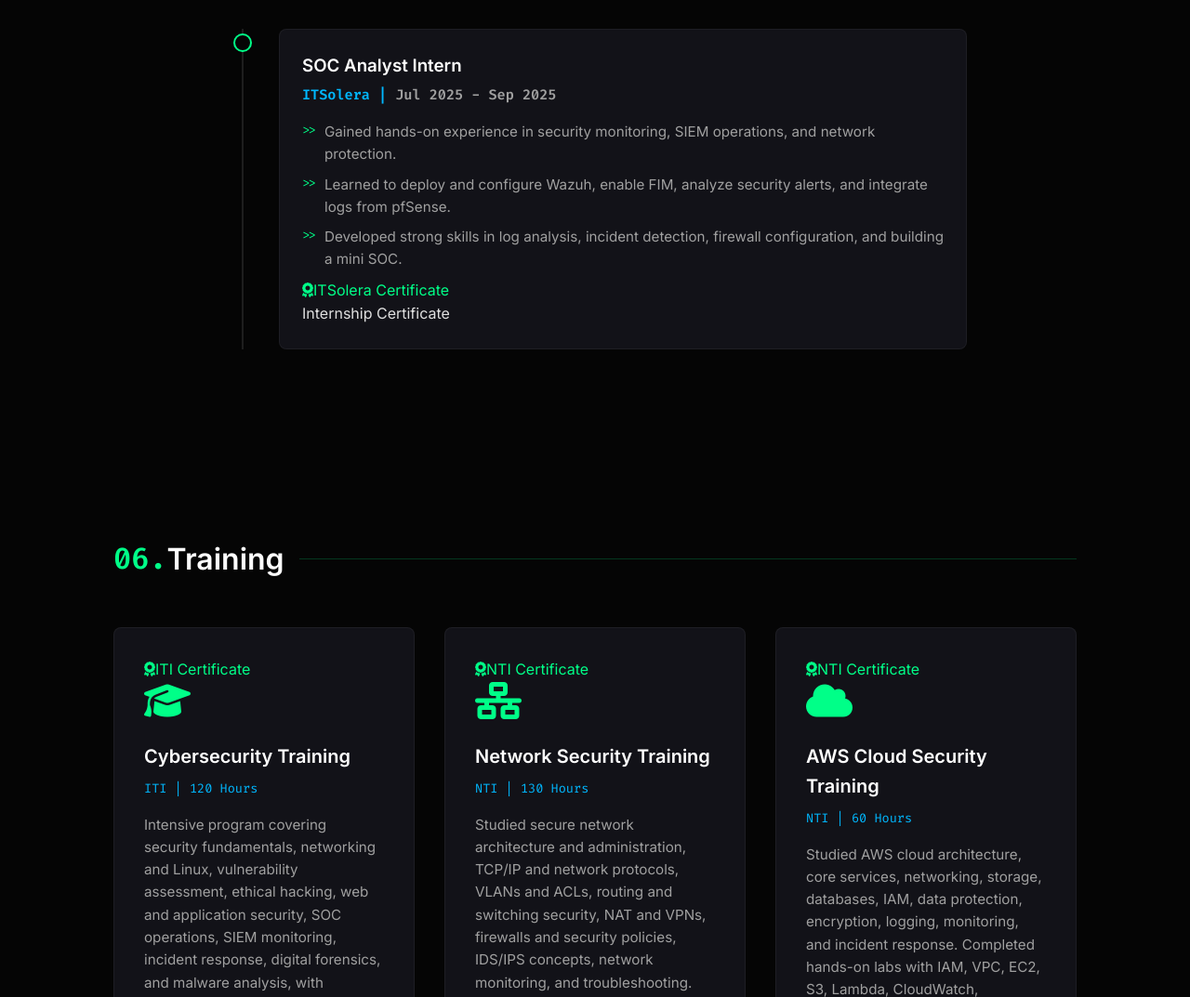
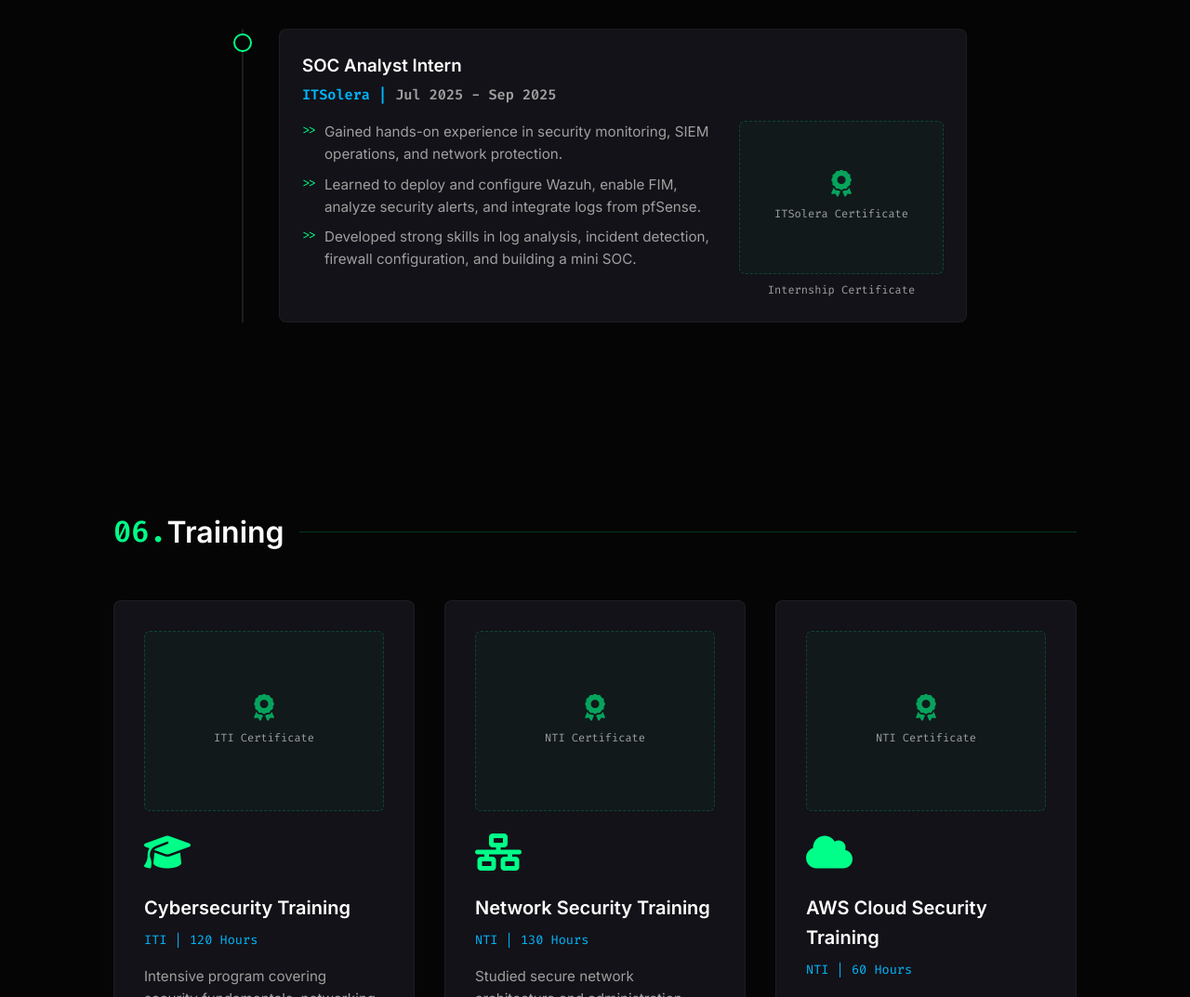
Before and after one commit to MedoRashadfci/MedoRashad, a plain HTML site: page index.html in a window 1280 px wide. Shown: the part 4960-6033 px from the top of the page at 93% size. Drawn offline with Linux system fonts and the light colour scheme.

Commit message:
Update style.css

```diff
--- a/css/style.css
+++ b/css/style.css
@@ -926,3 +926,124 @@ footer {
         font-size: 0.8rem;
     }
 }
+
+/* Certificate image thumbnails (experience + training) */
+.cert-thumb {
+    position: relative;
+    display: block;
+    aspect-ratio: 4 / 3;
+    overflow: hidden;
+    border-radius: 6px;
+    border: 1px dashed var(--border-color);
+    background: rgba(0, 255, 136, 0.03);
+    transition: var(--transition);
+}
+
+.cert-thumb:hover {
+    border-style: solid;
+    border-color: var(--accent-green);
+    box-shadow: 0 0 20px rgba(0, 255, 136, 0.15);
+}
+
+.cert-thumb-placeholder {
+    position: absolute;
+    inset: 0;
+    display: flex;
+    flex-direction: column;
+    align-items: center;
+    justify-content: center;
+    gap: 0.5rem;
+    padding: 0.5rem;
+    text-align: center;
+    color: var(--text-secondary);
+    font-family: var(--font-mono);
+    font-size: 0.75rem;
+}
+
+.cert-thumb-placeholder i {
+    font-size: 1.8rem;
+    color: var(--accent-green);
+    opacity: 0.6;
+}
+
+.cert-thumb img {
+    position: absolute;
+    inset: 0;
+    width: 100%;
+    height: 100%;
+    object-fit: contain;
+    background: var(--bg-card);
+    z-index: 1;
+    transition: var(--transition);
+}
+
+.cert-thumb:hover img {
+    transform: scale(1.03);
+}
+
+/* Small "expand" badge on hover */
+.cert-thumb::after {
+    content: "\f065";
+    font-family: "Font Awesome 6 Free";
+    font-weight: 900;
+    position: absolute;
+    right: 0.6rem;
+    bottom: 0.6rem;
+    z-index: 2;
+    width: 28px;
+    height: 28px;
+    display: flex;
+    align-items: center;
+    justify-content: center;
+    border-radius: 4px;
+    background: rgba(5, 5, 5, 0.75);
+    color: var(--accent-green);
+    font-size: 0.75rem;
+    opacity: 0;
+    transition: var(--transition);
+}
+
+.cert-thumb:hover::after {
+    opacity: 1;
+}
+
+/* Training cards */
+.project-card .cert-thumb {
+    margin-bottom: 1.5rem;
+}
+
+/* Experience: certificate beside the description */
+.experience-body {
+    display: flex;
+    gap: 1.5rem;
+    align-items: flex-start;
+}
+
+.experience-text {
+    flex: 1;
+    min-width: 0;
+}
+
+.experience-cert {
+    width: 220px;
+    flex-shrink: 0;
+}
+
+.cert-caption {
+    margin-top: 0.5rem;
+    text-align: center;
+    font-family: var(--font-mono);
+    font-size: 0.75rem;
+    color: var(--text-secondary);
+}
+
+@media screen and (max-width: 768px) {
+    .experience-body {
+        flex-direction: column;
+    }
+
+    .experience-cert {
+        width: 100%;
+        max-width: 320px;
+    }
+}
```
